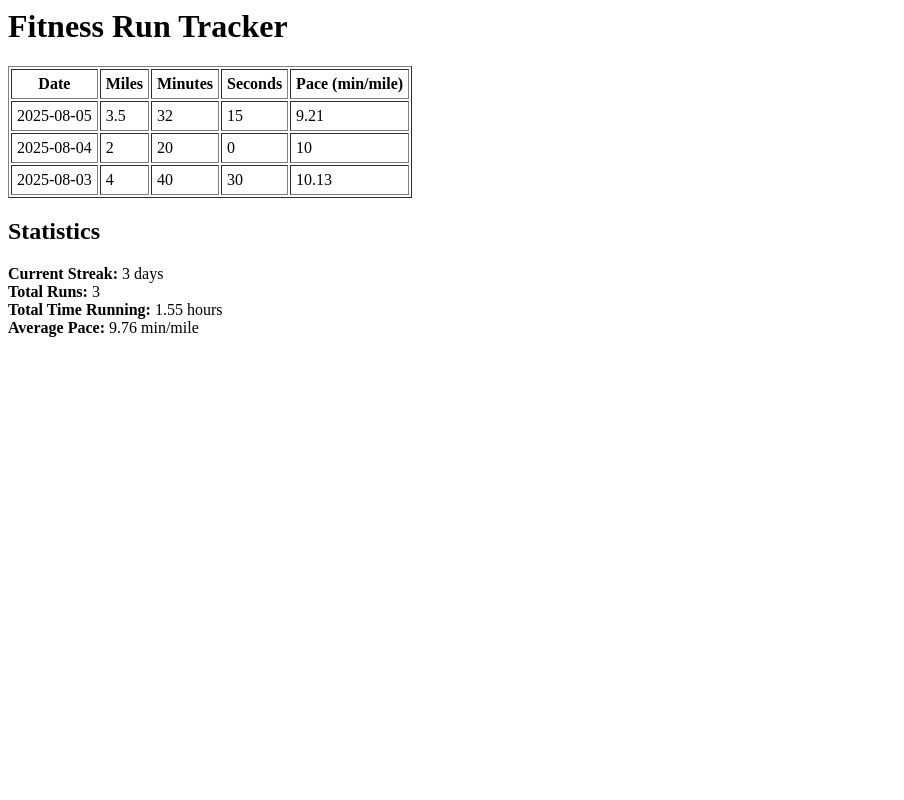
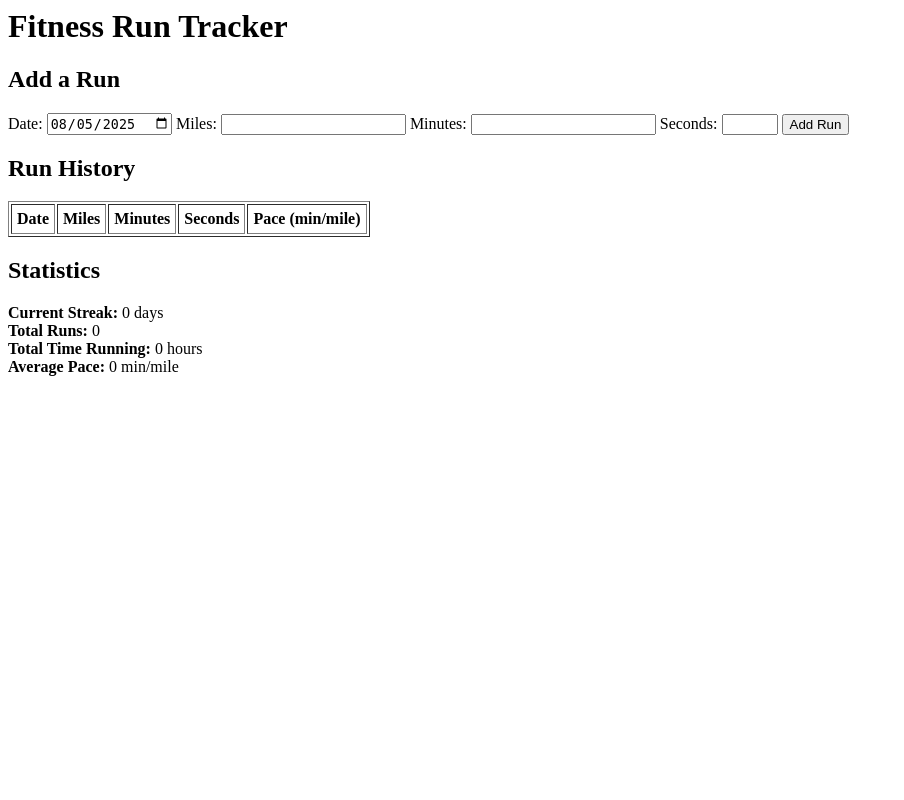
Before and after one commit to joscashon/cs85-module6b-mvcapp, a PHP site: page / in a window 1280 px wide. Shown: the whole page, without its empty margins (0-904 px from the left). Run offline with PHP 8.4, Linux system fonts and the light colour scheme; lists and menus that the app fills with data are empty.

Commit message:
Added ability for user to input runs through a form

```diff
--- a/Views/run_view.php
+++ b/Views/run_view.php
@@ -1,4 +1,13 @@
 <h1>Fitness Run Tracker</h1>
+<h2>Add a Run</h2>
+<form method="post">
+    <label>Date: <input type="date" name="date" required value="<?= date('Y-m-d') ?>"></label>
+    <label>Miles: <input type="number" name="miles" step="0.01" min="0" required></label>
+    <label>Minutes: <input type="number" name="minutes" min="0" required></label>
+    <label>Seconds: <input type="number" name="seconds" min="0" max="59" required></label>
+    <button type="submit">Add Run</button>
+</form>
+<h2>Run History</h2>
 <table border="1" cellpadding="5">
     <tr>
         <th>Date</th>
--- a/public/index.php
+++ b/public/index.php
@@ -1,4 +1,5 @@
 <?php
+session_start();
 require_once __DIR__ . '/../vendor/autoload.php';
 
 use User\Cs85Module6bMvcapp\Controllers\RunController;
--- a/src/Controllers/RunController.php
+++ b/src/Controllers/RunController.php
@@ -5,11 +5,28 @@ use User\Cs85Module6bMvcapp\Models\Run;
 
 class RunController {
     public function show() {
-        $runs = [
-            ['miles' => 3.5, 'minutes' => 32, 'seconds' => 15, 'date' => date('Y-m-d')],
-            ['miles' => 2.0, 'minutes' => 20, 'seconds' => 0, 'date' => date('Y-m-d', strtotime('-1 day'))],
-            ['miles' => 4.0, 'minutes' => 40, 'seconds' => 30, 'date' => date('Y-m-d', strtotime('-2 days'))],
-        ];
+        // Start with runs from session or empty array
+        $runs = isset($_SESSION['runs']) ? $_SESSION['runs'] : [];
+
+        // Handle form submission
+        if ($_SERVER['REQUEST_METHOD'] === 'POST') {
+            $date = isset($_POST['date']) ? htmlspecialchars($_POST['date']) : date('Y-m-d');
+            $miles = isset($_POST['miles']) ? floatval($_POST['miles']) : 0;
+            $minutes = isset($_POST['minutes']) ? intval($_POST['minutes']) : 0;
+            $seconds = isset($_POST['seconds']) ? intval($_POST['seconds']) : 0;
+
+            // Basic validation
+            if ($miles > 0 && $minutes >= 0 && $seconds >= 0 && $seconds < 60) {
+                $runs[] = [
+                    'miles' => $miles,
+                    'minutes' => $minutes,
+                    'seconds' => $seconds,
+                    'date' => $date
+                ];
+                $_SESSION['runs'] = $runs;
+            }
+        }
+
         $run = new Run($runs);
         include __DIR__ . '/../../Views/run_view.php';
     }
```
